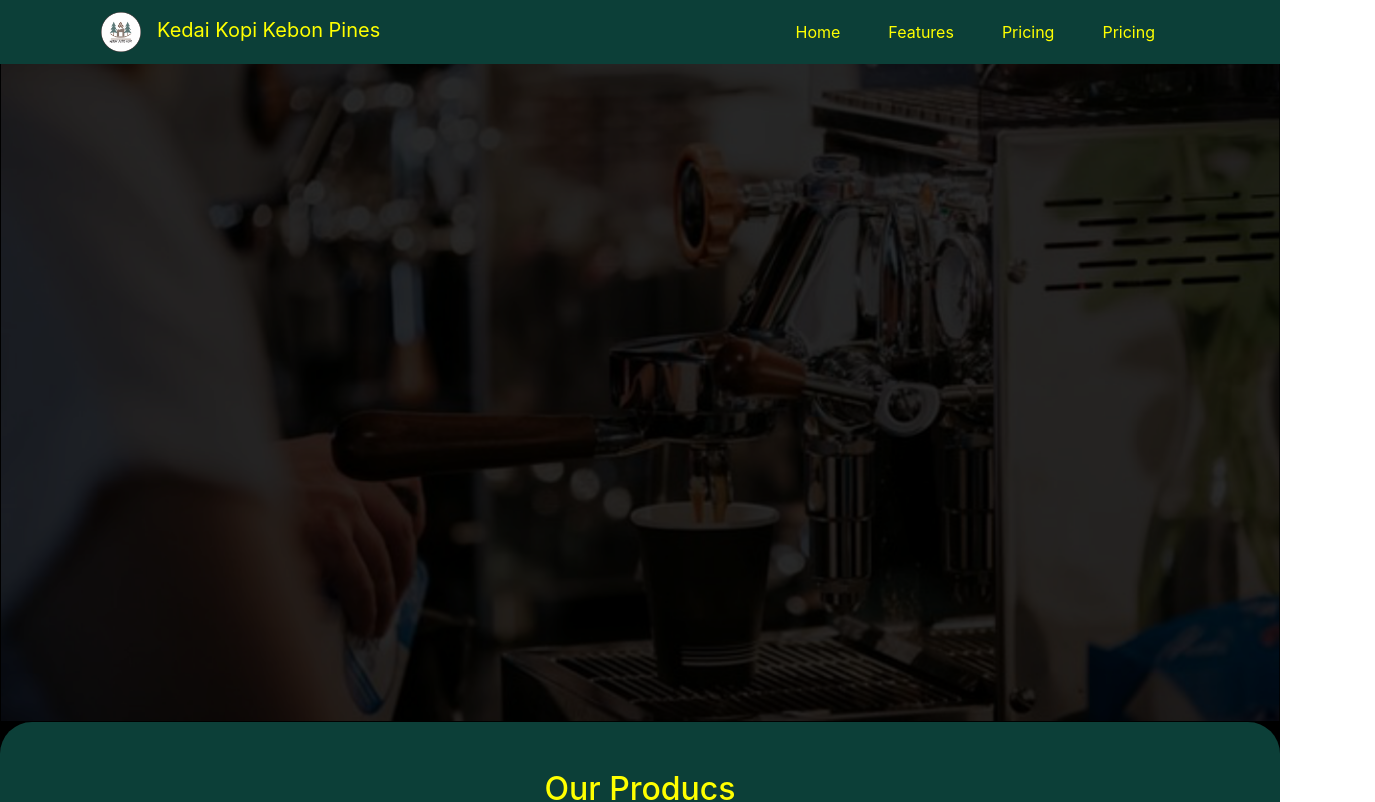
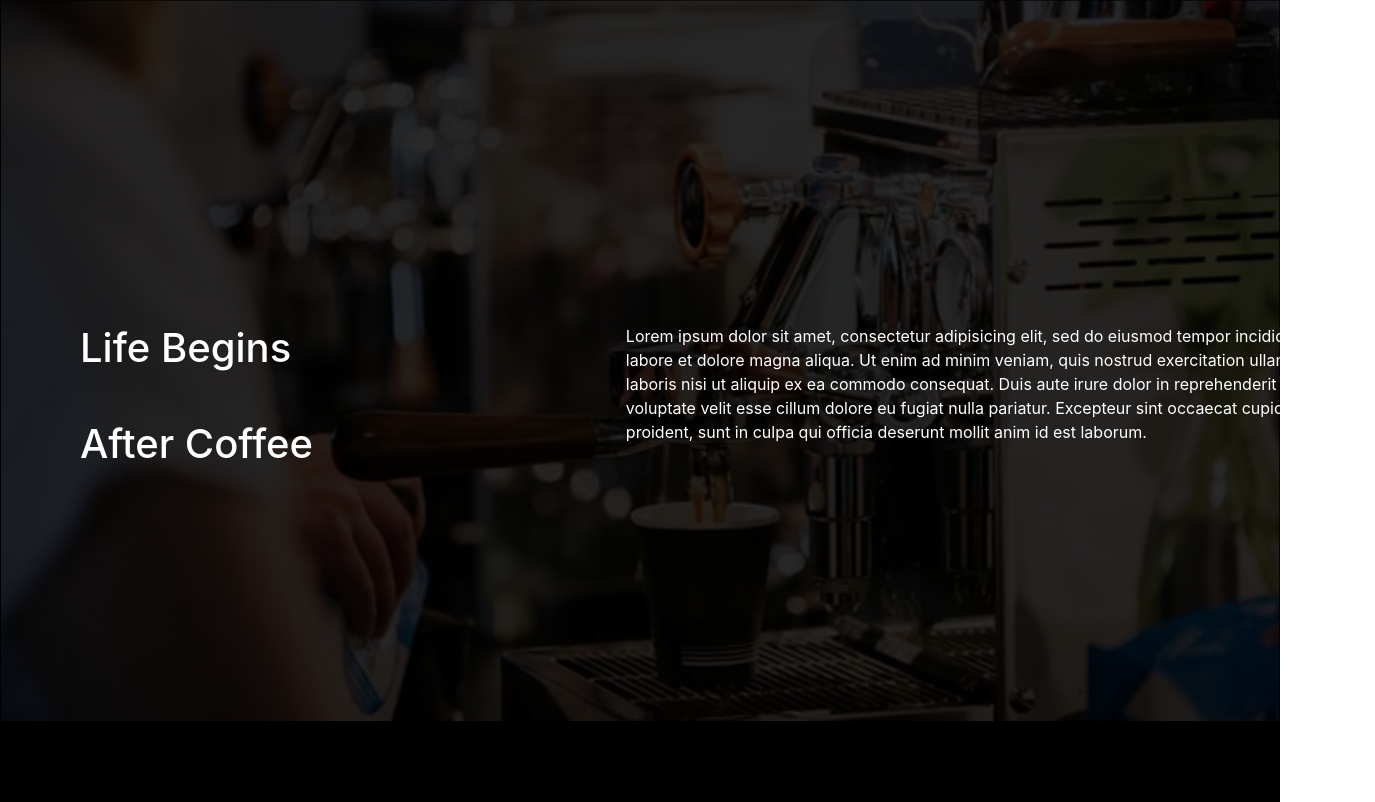
Before and after one commit to gisnaefde/Company-Profil-PinesKopi, a React (Create React App) app: page / in a window 1280 px wide. Shown: the top 802 px of the page, 1375 px wide, since content can reach past the window. Built offline with nearby package versions, Linux system fonts and the light colour scheme.

Commit message:
Add Header in Hero Wrapper

```diff
--- a/src/assets/scss/style.scss
+++ b/src/assets/scss/style.scss
@@ -45,7 +45,8 @@
 
 
 .landingpages{
-    background-color: black;
+    position: relative;
+    background: #000;
 }
 
 
@@ -72,11 +73,26 @@
 }
 
 .hero{
-    background-color: black;
-    background-color: transparent;
+    position: relative;
+    color: white;
+    height: 52.5rem;
+    img{
+        position: relative;
+    }
+    .hero-content{
+        position: absolute;
+        z-index: 2;
+        margin-left: 5rem;
+        margin-right: 5rem;
+        height: 52.5rem;
+        h1{
+            margin-bottom: 3rem;
+        }
 
+    }
 
 }
+
 
 .coffee{
     background-color: #0C3F38;
--- a/src/pages/LandingPage.js
+++ b/src/pages/LandingPage.js
@@ -4,10 +4,11 @@ import Hero from '../parts/Hero';
 import Product from '../parts/Product';
 
 
+
 const LandingPage = () => {
     return (
         <div className="landingpages">
-            <Header></Header>
+
             <Hero></Hero>
             <Product></Product>
 
--- a/src/parts/Hero.js
+++ b/src/parts/Hero.js
@@ -4,13 +4,27 @@ import Bg from '../assets/images/cf_4_2.png';
 
 const Hero = () => {
     return (
-        <section className="hero">
-            <img src={Bg} className="w-100"></img>
-            <div className="container hero-content ">
+        <section className="hero w-100">
 
+            <div className="hero-content w-100 d-flex align-items-center">
+                <div className="row ">
+                    <div className="col-12 col-md-5  ">
+                        <h1>Life Begins <br></br><br></br>
+                            After Coffee</h1>
+                    </div>
+                    <div className="col-12 col-md-7">
+                        <p>Lorem ipsum dolor sit amet, consectetur adipisicing elit, sed do eiusmod
+                            tempor incididunt ut labore et dolore magna aliqua. Ut enim ad minim veniam,
+                            quis nostrud exercitation ullamco laboris nisi ut aliquip ex ea commodo
+                            consequat. Duis aute irure dolor in reprehenderit in voluptate velit esse
+                            cillum dolore eu fugiat nulla pariatur. Excepteur sint occaecat cupidatat non
+                            proident, sunt in culpa qui officia deserunt mollit anim id est laborum. </p>
+                    </div>
 
+                </div>
 
             </div>
+            <img src={Bg} className="w-100"></img>
         </section>
     );
 }
```
